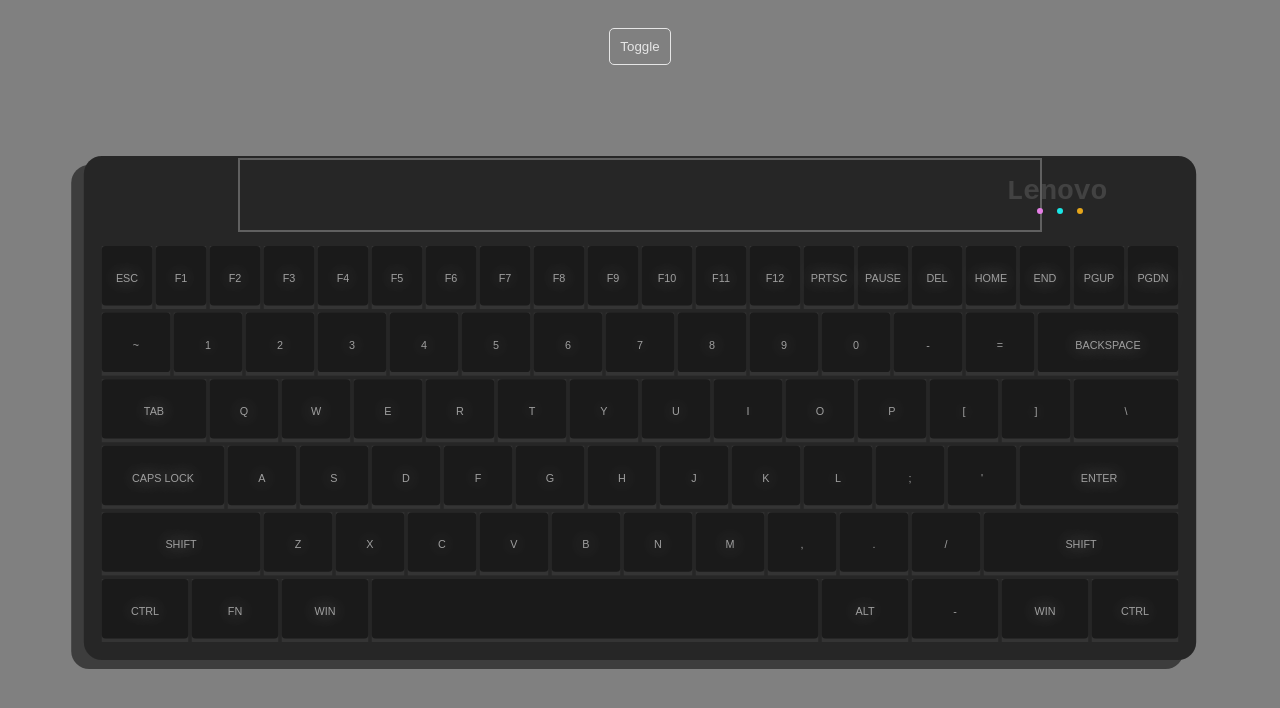
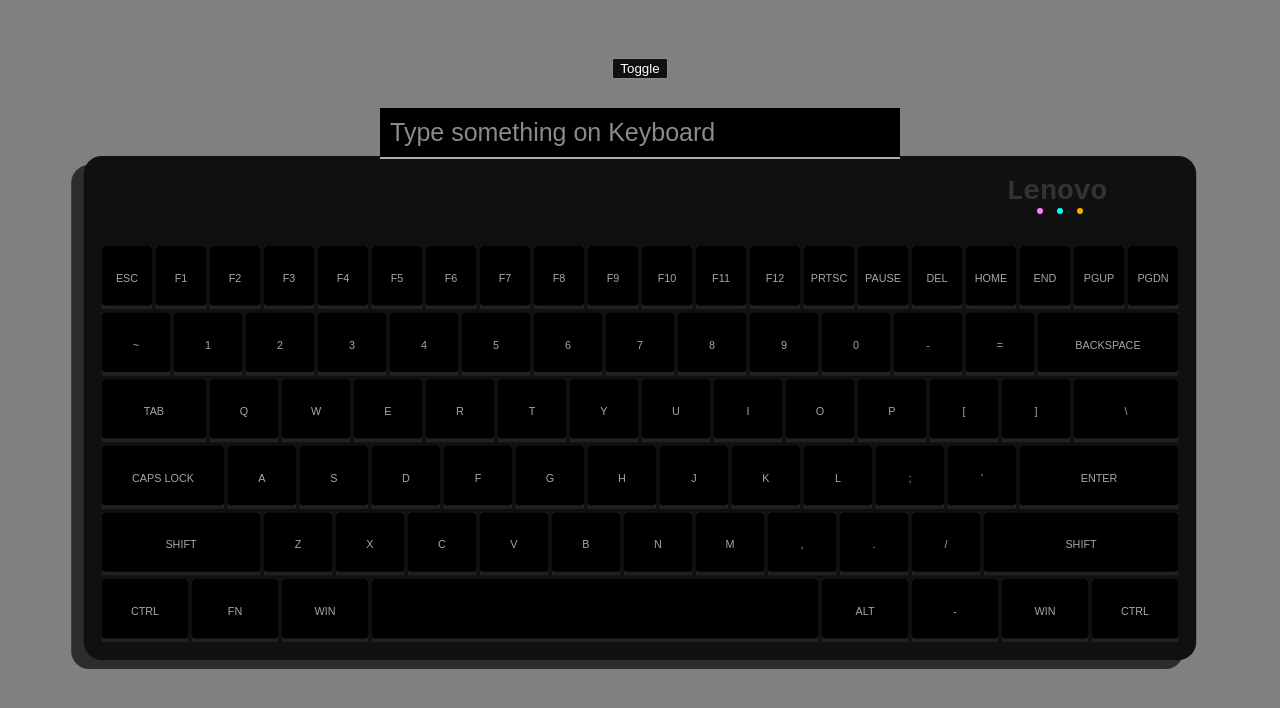
Before and after one commit to ghostskull789/html-keyboard, a plain HTML site: page index.html in a window 1280 px wide. Both pictures are taken after a click on the button "Toggle". Drawn offline with Linux system fonts and the light colour scheme.

Commit message:
del button works now
and you can click on buttons and type

```diff
--- a/index.html
+++ b/index.html
@@ -9,19 +9,16 @@
     <script src="main.js"></script>
 </head>
 <body id="body">
-    <label for="toggle"></label>
-    <button id="toggle" placeholder="Toggle"  onclick="toggle()">Toggle</button>
-    <div id="text">
-        <p id="textt"></p>
-    </div>
+    <button id="toggle"  onclick="toggle()">Toggle</button>
+    <input type="text" id="text" placeholder="Type something on Keyboard">
 
     <h3 class="brand-name">Lenovo</h3>
     <div class="indicator"></div>
-        <div class="keyboard" id="60-percent-keyboard">
+        <div class="keyboard" id="keyboard">
                 <!-- Row 0 -->
 
                 <div class="keyboard__key escape fn" data-key-text="esc" id="key" onclick="type()"></div>
-                <div id="key" onclick="type()" class="keyboard__key fn" data-key-text="F1"></div>
+                <div id="key" class="keyboard__key fn" data-key-text="F1"></div>
                 <div class="keyboard__key fn" data-key-text="F2"></div>
                 <div class="keyboard__key fn" data-key-text="F3"></div>
                 <div class="keyboard__key fn" data-key-text="F4"></div>
@@ -35,7 +32,7 @@
                 <div class="keyboard__key fn" data-key-text="F12"></div>
                 <div class="keyboard__key fn" data-key-text="prtSc"></div>
                 <div class="keyboard__key fn" data-key-text="Pause"></div>
-                <div class="keyboard__key fn" data-key-text="Del"></div>
+                <div class="keyboard__key fn" id="del" data-key-text="Del"></div>
                 <div class="keyboard__key fn" data-key-text="Home"></div>
                 <div class="keyboard__key fn" data-key-text="End"></div>
                 <div class="keyboard__key fn" data-key-text="pgUP"></div>
@@ -55,7 +52,7 @@
                 <div class="keyboard__key" data-key-text="0"></div>
                 <div class="keyboard__key" data-key-text="-"></div>
                 <div class="keyboard__key" data-key-text="="></div>
-                <div class="keyboard__key keyboard__key--2u  " data-key-text="backspace"></div>
+                <div class="keyboard__key keyboard__key--2u " id="backspace" data-key-text="backspace"></div>
                 <!-- End Row 1 -->
 
                 <!-- Start Row 2 -->
@@ -76,7 +73,7 @@
                 <!-- End Row 2 -->
 
                 <!-- Start Row 3 -->
-                <div class="keyboard__key keyboard__key--1-75u  " data-key-text="caps lock"></div>
+                <div class="keyboard__key keyboard__key--1-75u" data-key-text="caps lock"></div>
                 <div class="keyboard__key" data-key-text="a"></div>
                 <div class="keyboard__key" data-key-text="s"></div>
                 <div class="keyboard__key" data-key-text="d"></div>
@@ -110,7 +107,7 @@
                 <div class="keyboard__key keyboard__key--1-25u " data-key-text="ctrl"></div>
                 <div class="keyboard__key keyboard__key--1-25u " data-key-text="Fn"></div>
                 <div class="keyboard__key keyboard__key--1-25u" data-key-text="Win"></div>
-                <div class="keyboard__key keyboard__key--6-25u" ></div>
+                <div class="keyboard__key keyboard__key--6-25u" data-key-text=" "></div>
                 <div class="keyboard__key keyboard__key--1-25u  " data-key-text="Alt"></div>
                 <div class="keyboard__key keyboard__key--1-25u  " data-key-text="-"></div>
                 <div class="keyboard__key keyboard__key--1-25u  " data-key-text="Win"></div>
--- a/main.css
+++ b/main.css
@@ -1,4 +1,3 @@
-
 :root {
   --colorOffWhite: #efefef;
   --colorLightGray: #dedede;
@@ -8,27 +7,42 @@
   --gridGap: 2px;
   --keyCapHeight: 35px;
 }
-.body-invert {
-  display: flex;
-  justify-content: center;
-  align-items: center;
-  height: 100vh;
-  background-color: grey;
-  filter: invert(0.9);
-}
-#toggle{
-  position: absolute;
-  z-index: 999;
-  top: 20px;
-}
 #body {
   display: flex;
   justify-content: center;
   align-items: center;
   height: 100vh;
   background-color: grey;
+
+}
+#text{
+  width: 500px;
+  font-size: 25px;
+  padding: 10px;
+  border: none;
+  border-bottom: #545454 2px solid;
+}
+.body-invert {
+  filter: invert(1);
+  display: flex;
+  justify-content: center;
+  align-items: center;
+  height: 100vh;
+  background-color: grey;
+
 }
 
+#text{
+  position: absolute;
+  z-index: 999;
+  top:100px;
+}
+
+#toggle{
+  position: absolute;
+  z-index: 999;
+  top:50px;
+}
 .brand-name{
   position: absolute;
   z-index: 99;
@@ -74,6 +88,7 @@
 }
 .keyboard {
   display: grid;
+  -ms-grid-columns: (8px)[60];
   grid-template-columns: repeat(60, 8px);
   grid-gap: var(--gridGap);
   padding: 10px;
@@ -94,35 +109,14 @@
   height: var(--keyCapHeight);
   background-color: var(--colorLightGray);
   border-radius: var(--baseBorderRadius);
+
 }
 
-#text{
-  position: absolute;
-  z-index: 1;
-  border: 2px solid rgba(0, 0, 0, 0.301);
-  height: 70px;
-  width: 800px;
-  top: 150px;
-  font-size: 10px;
-  color: black;
-  text-align: left;
-}
-#textt{
-  font-size: 30px;
-
-}
-#toggle{
-  border: 1px solid black;
-  padding: 10px;
-  border-radius: 5px;
-  background:none;
-}
 .keyboard__key::before {
   content: attr(data-key-text);
   z-index: 1;
   font-family: "Arial";
   font-size: 6px;
-  text-shadow: 0 0 10px rgb(0, 0, 0);
   text-transform: uppercase;
   color: var(--colorBlack);
   opacity: 0.65;
--- a/main.js
+++ b/main.js
@@ -4,10 +4,37 @@ function toggle() {
     element.classList.toggle("body-invert");
 }
 
-function type(){
-    var e = document.getElementById("key");
-    var text = e.getAttribute("data-key-text");
-    // alert(text);
-    document.getElementById("textt").innerHTML = text;
-}
+(function(){
+    var e,c;
+
+    function init(){
+         e = document.getElementById("keyboard").getElementsByClassName('keyboard__key');
+
+        for(c=0;c<e.length;c++) {
+               e[c].addEventListener('onclick',makeClickHandler(c));
+
+            }
+         //alert(e);
+    }
+
+    function makeClickHandler(c) {
+
+        e[c].onclick=function() {
+            if(e[c].id=='del'){
+                document.getElementById('text').value = '';
+            }
+            else if(e[c].id=='backspace'){
+                document.getElementById('text').value = '';
+            }
+            else{
+            document.getElementById('text').value+=e[c].getAttribute("data-key-text");
+            }
+        };
+
+    }
+
+    window.addEventListener?
+    window.addEventListener('load',init,false):
+    window.attachEvent('onload',init);
+ })();
 // setInterval(toggle,180);
```
